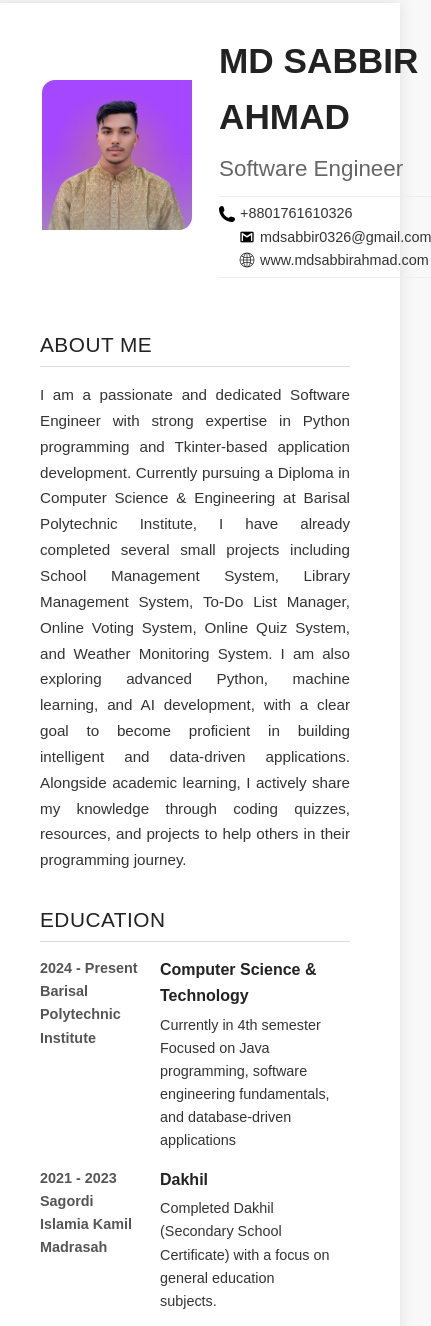
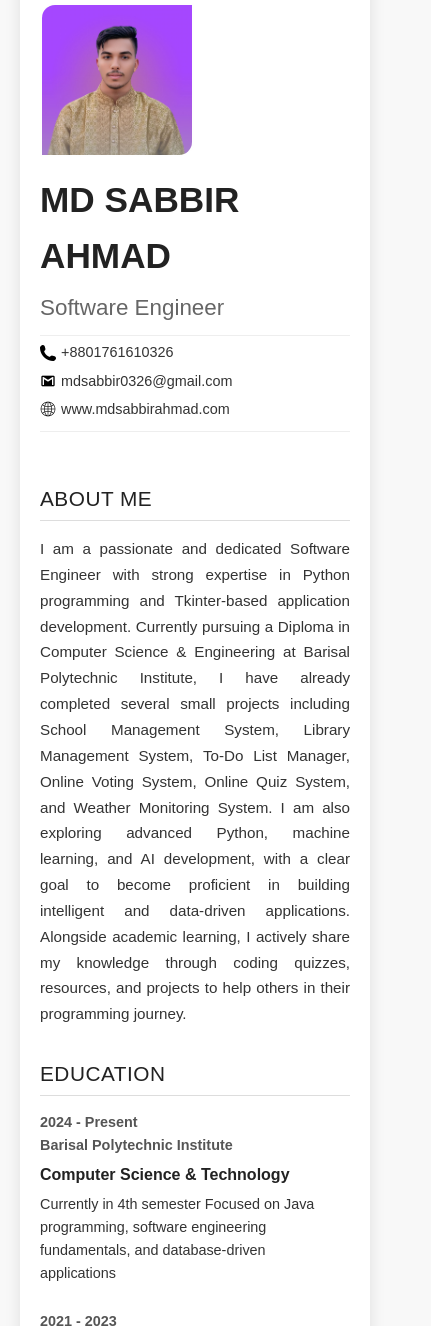
Before and after one commit to sabbirahmad12/My-CV-Design, a plain HTML site: page index.html in a window 390 px wide. Shown: the part 37-1363 px from the top of the page, 431 px wide, since content can reach past the window. Drawn offline with Linux system fonts and the light colour scheme.

Commit message:
index.html

```diff
--- a/index.html
+++ b/index.html
@@ -21,10 +21,10 @@
         /* Container for the whole CV */
         .cv-container {
             width: 100%;
-            max-width: 800px; /* Adjust as needed */
+            max-width: 800px;
             background-color: #fff;
             padding: 30px 50px;
-            box-shadow: 0 0 15px rgba(0,0,0,0.1);
+            box-shadow: 0 0 15px rgba(0, 0, 0, 0.1);
         }
 
         /* Headings */
@@ -64,12 +64,10 @@
             margin-bottom: 30px;
             padding-bottom: 20px;
         }
-
         .header-subtitle {
-            font-size: 1em;
+            font-size: 1.4em;
             color: #666;
             margin-top: 5px;
-            font-size: 1.4em;
         }
         .profile-pic {
             width: 150px;
@@ -78,7 +76,7 @@
             overflow: hidden;
             margin-right: 25px;
             flex-shrink: 0;
-            border: 2px solid rgb(254, 254, 254)
+            border: 2px solid rgb(254, 254, 254);
         }
         .profile-pic img {
             width: 100%;
@@ -91,11 +89,10 @@
         .header-info h1 {
             margin-top: 0px;
             margin-bottom: 0px;
-
         }
         .contact-info {
             display: flex;
-            justify-content: flex-start; /* Aligns contact details to the left */
+            justify-content: flex-start;
             margin-top: 10px;
             flex-wrap: wrap;
             border-bottom: 1.5px solid #eee;
@@ -138,11 +135,11 @@
             margin-bottom: 15px;
         }
         .item-date, .item-details {
-            padding-right: 20px; /* Spacing between date and details */
+            padding-right: 20px;
         }
         .item-date {
             flex-basis: 25%;
-            min-width: 100px; /* Ensure date section has enough space */
+            min-width: 100px;
             font-weight: bold;
             color: #555;
             font-size: 0.9em;
@@ -167,12 +164,12 @@
         /* Skills */
         .skills-grid {
             display: grid;
-            grid-template-columns: repeat(auto-fit, minmax(180px, 1fr)); /* 2 columns minimum, adjust as needed */
+            grid-template-columns: repeat(auto-fit, minmax(180px, 1fr));
             gap: 10px;
             margin-top: 10px;
         }
         .skills-grid ul {
-            list-style: disc; /* Use discs for list items */
+            list-style: disc;
             padding-left: 20px;
             margin: 0;
         }
@@ -181,33 +178,41 @@
             margin-bottom: 5px;
         }
 
-        /* References */
-        .references-grid {
-            display: flex; /* Use flexbox for references */
-            justify-content: space-between;
-            flex-wrap: wrap; /* Allow wrapping on smaller screens */
-            margin-top: 15px;
+        /* Media Queries for Responsiveness */
+        @media (max-width: 600px) {
+            body {
+                padding: 20px;
             }
-        .reference-person {
-            flex: 1; /* Allow items to grow */
-            min-width: 250px; /* Minimum width for each reference person */
-            margin-right: 20px; /* Space between reference blocks */
-            margin-bottom: 20px; /* Space below reference blocks */
+            .cv-container {
+                padding: 20px;
             }
-        .reference-person:last-child {
+            .header-section {
+                flex-direction: column;
+                align-items: flex-start;
+                margin-bottom: 20px;
+            }
+            .profile-pic {
                 margin-right: 0;
+                margin-bottom: 15px;
             }
-        .reference-person p {
-            margin: 0;
-            font-size: 0.9em;
+            .contact-info {
+                flex-direction: column;
+                align-items: flex-start;
             }
-        .reference-person .ref-name {
-            font-weight: bold;
-            color: #222;
+            .contact-info div {
+                margin-left: 0;
+                margin-bottom: 5px;
             }
-        .reference-person .ref-title, .ref-contact {
-            color: #555;
-            font-size: 0.85em;
+            .item-row {
+                flex-direction: column;
+                margin-bottom: 25px;
+            }
+            .item-date {
+                margin-bottom: 5px;
+            }
+            .skills-grid {
+                grid-template-columns: 1fr;
+            }
         }
     </style>
 </head>
@@ -241,8 +246,7 @@
 
         <div class="section-title">ABOUT ME</div>
         <div class="about-me">
-            <p>I am a passionate and dedicated Software Engineer with strong expertise in Python programming and Tkinter-based application development. Currently pursuing a Diploma in Computer Science & Engineering at Barisal Polytechnic Institute, I have already completed several small projects including School Management System, Library Management System, To-Do List Manager, Online Voting System, Online Quiz System, and Weather Monitoring System.
-I am also exploring advanced Python, machine learning, and AI development, with a clear goal to become proficient in building intelligent and data-driven applications. Alongside academic learning, I actively share my knowledge through coding quizzes, resources, and projects to help others in their programming journey.</p>
+            <p>I am a passionate and dedicated Software Engineer with strong expertise in Python programming and Tkinter-based application development. Currently pursuing a Diploma in Computer Science & Engineering at Barisal Polytechnic Institute, I have already completed several small projects including School Management System, Library Management System, To-Do List Manager, Online Voting System, Online Quiz System, and Weather Monitoring System. I am also exploring advanced Python, machine learning, and AI development, with a clear goal to become proficient in building intelligent and data-driven applications. Alongside academic learning, I actively share my knowledge through coding quizzes, resources, and projects to help others in their programming journey.</p>
         </div>
 
         <div class="section-title">EDUCATION</div>
@@ -251,9 +255,7 @@ I am also exploring advanced Python, machine learning, and AI development, with
                 <div class="item-date">2024 - Present<br><span class="location">Barisal Polytechnic Institute</span></div>
                 <div class="item-details">
                     <h3>Computer Science & Technology</h3>
-                    <p>Currently in 4th semester
-
-Focused on Java programming, software engineering fundamentals, and database-driven applications</p>
+                    <p>Currently in 4th semester Focused on Java programming, software engineering fundamentals, and database-driven applications</p>
                 </div>
             </div>
             <div class="item-row">
@@ -311,22 +313,6 @@ Focused on Java programming, software engineering fundamentals, and database-dri
             </ul>
         </div>
 
-        <!--<div class="section-title">REFERENCES</div>
-        <div class="references-grid">
-            <div class="reference-person">
-                <p class="ref-name">Niranjan Devi</p>
-                <p class="ref-title">CEO of Wardiere Company</p>
-                <p class="ref-contact">Phone: 123-456-7890</p>
-                <p class="ref-contact">Social: @reallygreatsite</p>
-            </div>
-            <div class="reference-person">
-                <p class="ref-name">Aarya Agarwal</p>
-                <p class="ref-title">HRD of Wardiere Company</p>
-                <p class="ref-contact">Phone: 123-456-7890</p>
-                <p class="ref-contact">Social: @reallygreatsite</p>
-            </div>
-        </div>-->
-
         </div>
 
 </body>
```
Lines whose indentation alone changed are shown as unchanged.
